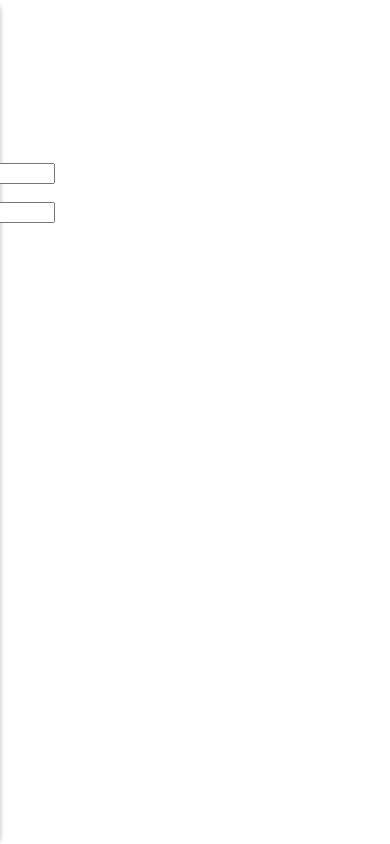
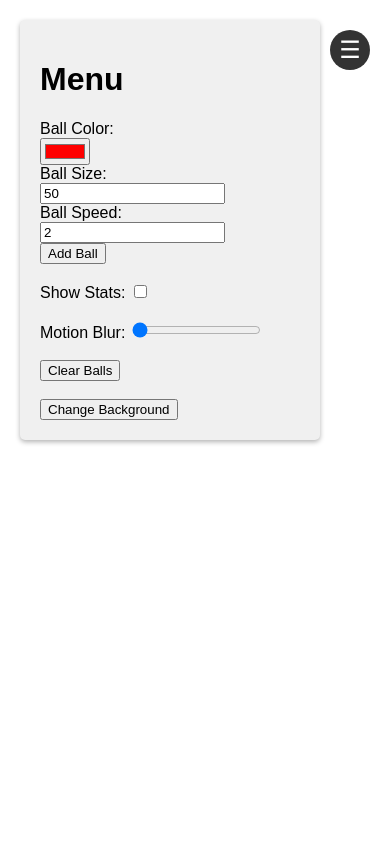
Before and after one commit to misiov2/kula, a plain HTML site: page index.html in a window 390 px wide. Drawn offline with Linux system fonts and the light colour scheme.

Commit message:
Update styles.css

```diff
--- a/styles.css
+++ b/styles.css
@@ -1,108 +1,67 @@
+/* Globalne style */
 body, html {
     margin: 0;
     padding: 0;
     height: 100%;
     overflow: hidden;
-    background-color: #ffffff; /* Białe tło */
+    background-color: #fff;
     font-family: Arial, sans-serif;
 }
 
+/* Menu kontener */
 #menuContainer {
-    position: fixed;
-    top: 0;
-    left: 0;
-    width: 250px;
-    height: 100%;
-    background-color: rgba(255, 255, 255, 0.9);
-    border-radius: 0 10px 10px 0;
+    position: absolute;
+    top: 20px;
+    left: 20px;
+    width: 300px;
+    background-color: #f0f0f0;
+    border-radius: 5px;
     box-shadow: 0 2px 5px rgba(0, 0, 0, 0.3);
-    transform: translateX(-100%);
-    transition: transform 0.3s ease, box-shadow 0.3s ease;
+    transition: transform 0.3s ease;
+    transform-origin: left;
     z-index: 1000;
 }
 
-#menuContent {
-    padding: 20px;
-    height: 100%;
-    box-sizing: border-box;
-}
-
+/* Przycisk menu */
 #menuToggle {
-    width: 50px;
-    height: 50px;
-    background-color: black;
-    color: white;
+    width: 40px;
+    height: 40px;
+    background-color: #333;
+    color: #fff;
     display: flex;
     align-items: center;
     justify-content: center;
     border-radius: 50%;
-    font-size: 20px;
     cursor: pointer;
     position: absolute;
     top: 10px;
-    left: 10px;
+    right: -50px;
     z-index: 1001;
-    transition: background-color 0.3s, transform 0.3s;
+    font-size: 24px;
 }
 
-#menuToggle:hover {
-    background-color: #333;
+/* Menu zawartość */
+#menuContent {
+    padding: 20px;
 }
 
-#menuToggle:active {
-    transform: scale(0.9);
-}
-
-#menuContainer.expanded {
-    transform: translateX(0);
-    box-shadow: 0 0 10px rgba(0, 0, 0, 0.5);
-}
-
+/* Statystyki */
 #stats {
-    position: absolute;
-    bottom: 10px;
-    right: 10px;
-    background: rgba(255, 255, 255, 0.9);
+    position: fixed;
+    top: 20px;
+    right: 20px;
+    background-color: rgba(0, 0, 0, 0.8);
+    color: #fff;
     padding: 10px;
     border-radius: 5px;
     box-shadow: 0 2px 5px rgba(0, 0, 0, 0.3);
 }
 
-/* Styl kulki */
+/* Piłki */
 .ball {
+    width: 50px;
+    height: 50px;
+    background-color: red;
+    border-radius: 50%;
     position: absolute;
-    border-radius: 50%;
-    background-color: red;
-    pointer-events: none;
-    /* Dodaj transformację dla kulki */
-    transition: transform 0.1s;
 }
-
-/* Responsywność */
-@media (max-width: 768px) {
-    #menuContainer {
-        width: 200px;
-    }
-
-    #menuToggle {
-        width: 40px;
-        height: 40px;
-        font-size: 18px;
-        top: 5px;
-        left: 5px;
-    }
-}
-
-@media (max-width: 480px) {
-    #menuContainer {
-        width: 150px;
-    }
-
-    #menuToggle {
-        width: 35px;
-        height: 35px;
-        font-size: 16px;
-        top: 5px;
-        left: 5px;
-    }
-}
```
